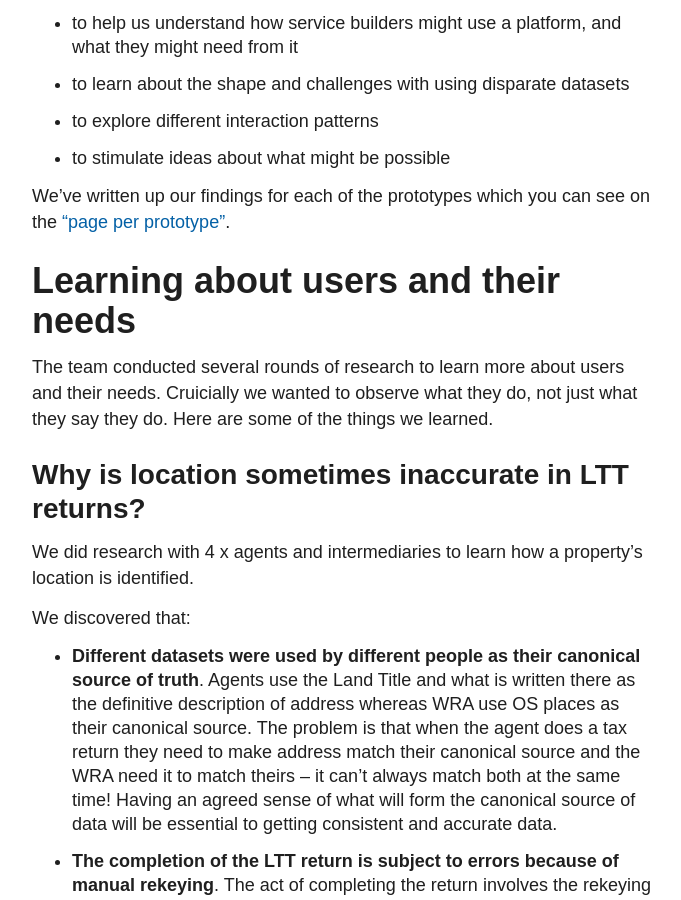
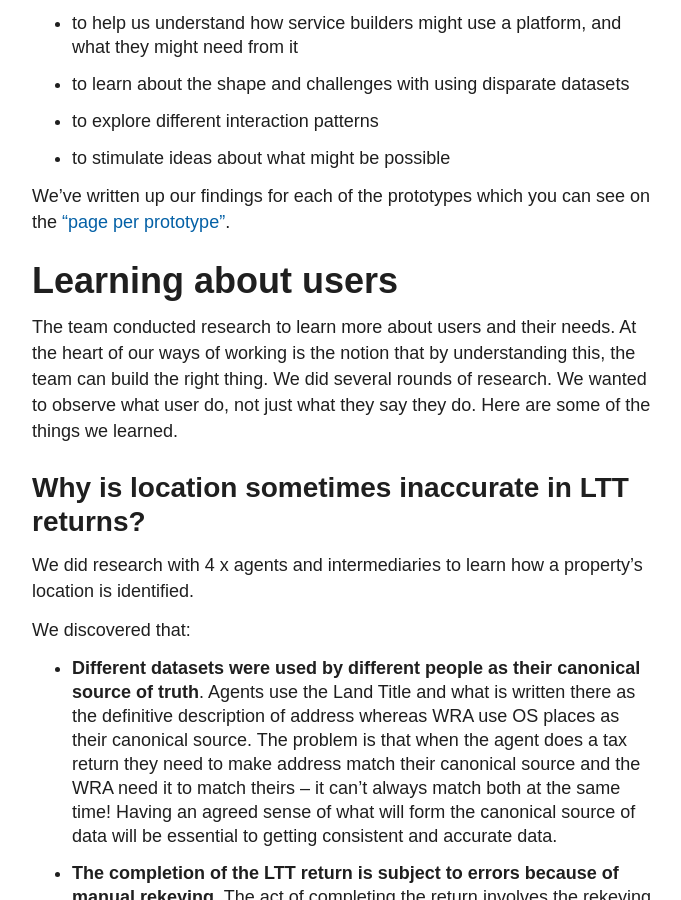
Before and after one commit to Welsh-Revenue-Authority/property-data-poc, a Jekyll site: the page built from en/index.md, in a window 1280 px wide and 900 px high, scrolled down 1451 px. Shown: the whole window, without its empty margins (128-809 px from the left). Built offline with Jekyll 4.4.1, drawn with Linux system fonts in a browser that asks for light colours.

Commit message:
Update index.md
Minor copy change

```diff
--- a/en/index.md
+++ b/en/index.md
@@ -33,8 +33,8 @@ To help us learn we built a variety of different prototypes. We did these for a
 
 We’ve written up our findings for each of the prototypes which you can see on the [“page per prototype”](https://welsh-revenue-authority.github.io/property-data-poc/en/prototypes/).
 
-## Learning about users and their needs
-The team conducted several rounds of research to learn more about users and their needs.  Cruicially we wanted to observe what they do, not just what they say they do.  Here are some of the things we learned.
+## Learning about users
+The team conducted research to learn more about users and their needs.  At the heart of our ways of working is the notion that by understanding this, the team can build the right thing.  We did several rounds of research.  We wanted to observe what user do, not just what they say they do.  Here are some of the things we learned.
 
 ### Why is location sometimes inaccurate in LTT returns?
 
```
